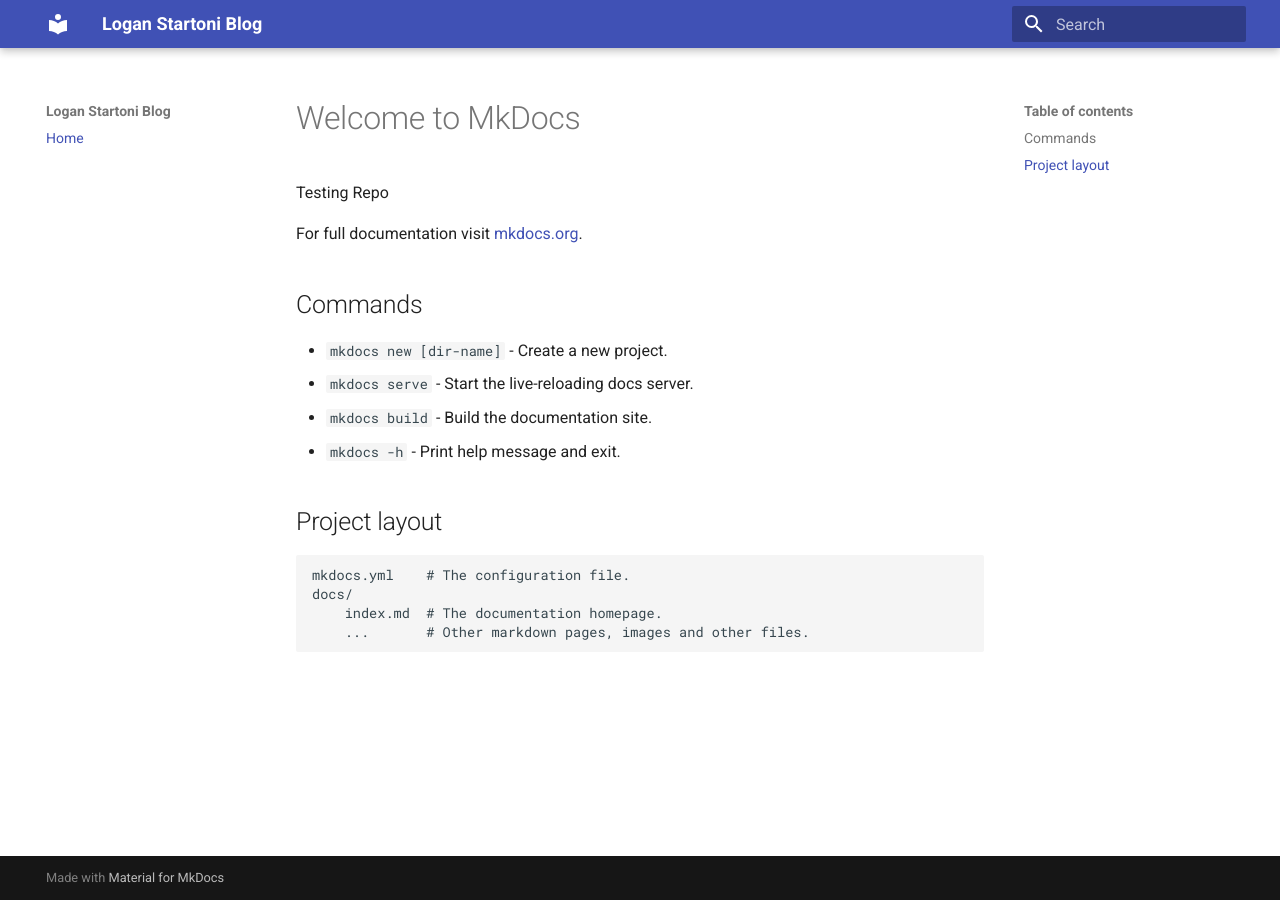
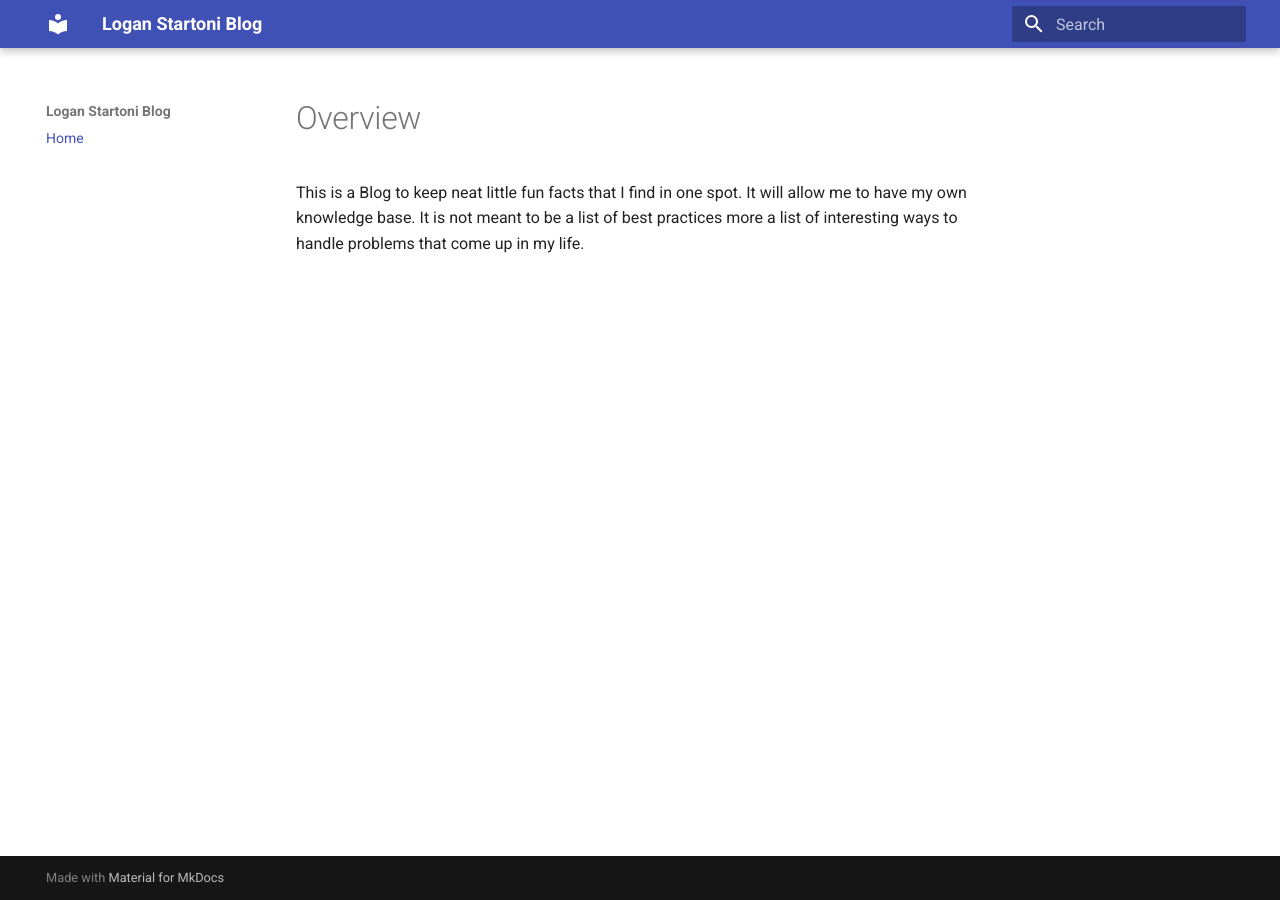
Before and after one commit to loganstartoni/LoganStartoniBlog, an MkDocs documentation site: the page built from docs/index.md, in a window 1280 px wide. Built offline with MkDocs 1.6.1 and Material for MkDocs 9.7.7, drawn with Linux system fonts in a browser that asks for light colours.

Commit message:
Update Site with another index.

```diff
--- a/docs/index.md
+++ b/docs/index.md
@@ -1,18 +1,3 @@
-# Welcome to MkDocs
-Testing Repo
+# Overview
 
-For full documentation visit [mkdocs.org](https://www.mkdocs.org).
-
-## Commands
-
-* `mkdocs new [dir-name]` - Create a new project.
-* `mkdocs serve` - Start the live-reloading docs server.
-* `mkdocs build` - Build the documentation site.
-* `mkdocs -h` - Print help message and exit.
-
-## Project layout
-
-    mkdocs.yml    # The configuration file.
-    docs/
-        index.md  # The documentation homepage.
-        ...       # Other markdown pages, images and other files.
+This is a Blog to keep neat little fun facts that I find in one spot. It will allow me to have my own knowledge base. It is not meant to be a list of best practices more a list of interesting ways to handle problems that come up in my life.
```
Also changed, not shown: docs/Technical/index.md (added, +2 -0 lines).
